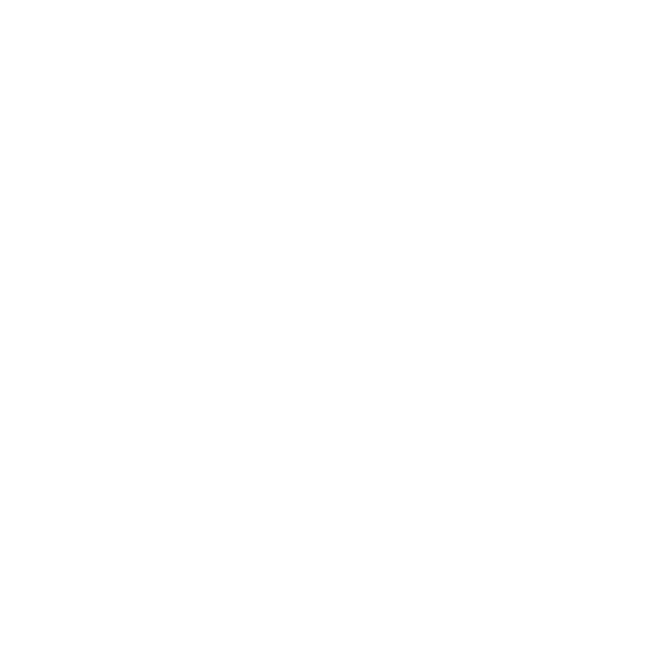
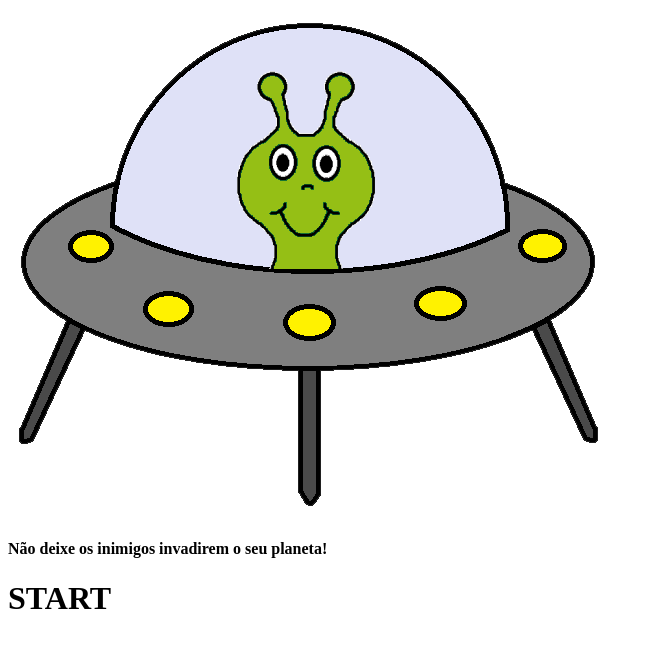
Before and after one commit to David729-hub/SpaceShooter, a plain HTML site: page Index.html in a window 1280 px wide. Shown: the whole page, without its empty margins (0-653 px from the left). Drawn offline with Linux system fonts and the light colour scheme.

Commit message:
Adicionando a pasta imagens

```diff
--- a/Index.html
+++ b/Index.html
@@ -4,9 +4,18 @@
     <meta charset="UTF-8">
     <meta http-equiv="X-UA-Compatible" content="IE=edge">
     <meta name="viewport" content="width=device-width, initial-scale=1.0">
-    <title>Document</title>
+    <title>Space Shooter</title>
 </head>
 <body>
-
+    <div id="main-play-area">
+        <img class="player-shooter" src="./img/hero.png" alt="hero">
+        <h4 class="game-instructions">
+            Não deixe os inimigos invadirem o seu planeta!
+        </h4>
+        <div class="start-button">
+            <h1>START</h1>
+        </div>
+    </div>
+    <script type="text/javascript" src="script.js"></script>
 </body>
 </html>
```
Also changed, not shown: img/hero.png (added), img/monster-1.png (added), img/monster-2.png (added), img/monster-3.png (added), img/shoot.png (added), img/space.png (added), 1 other file.
